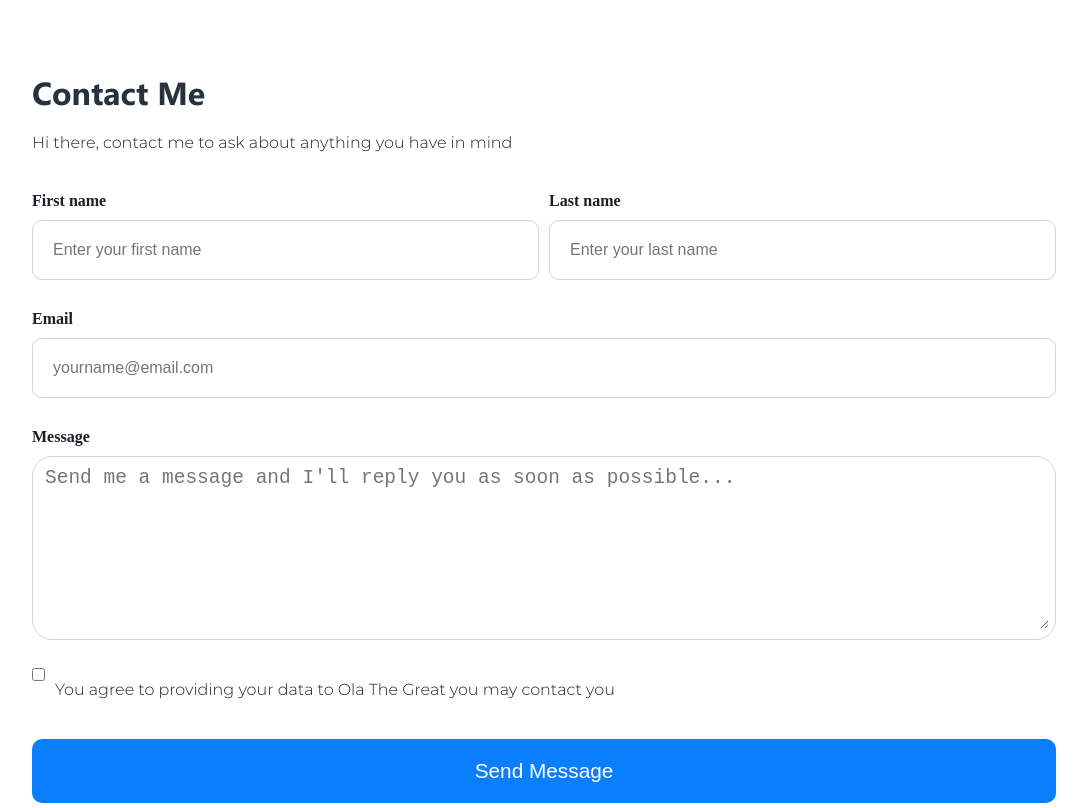
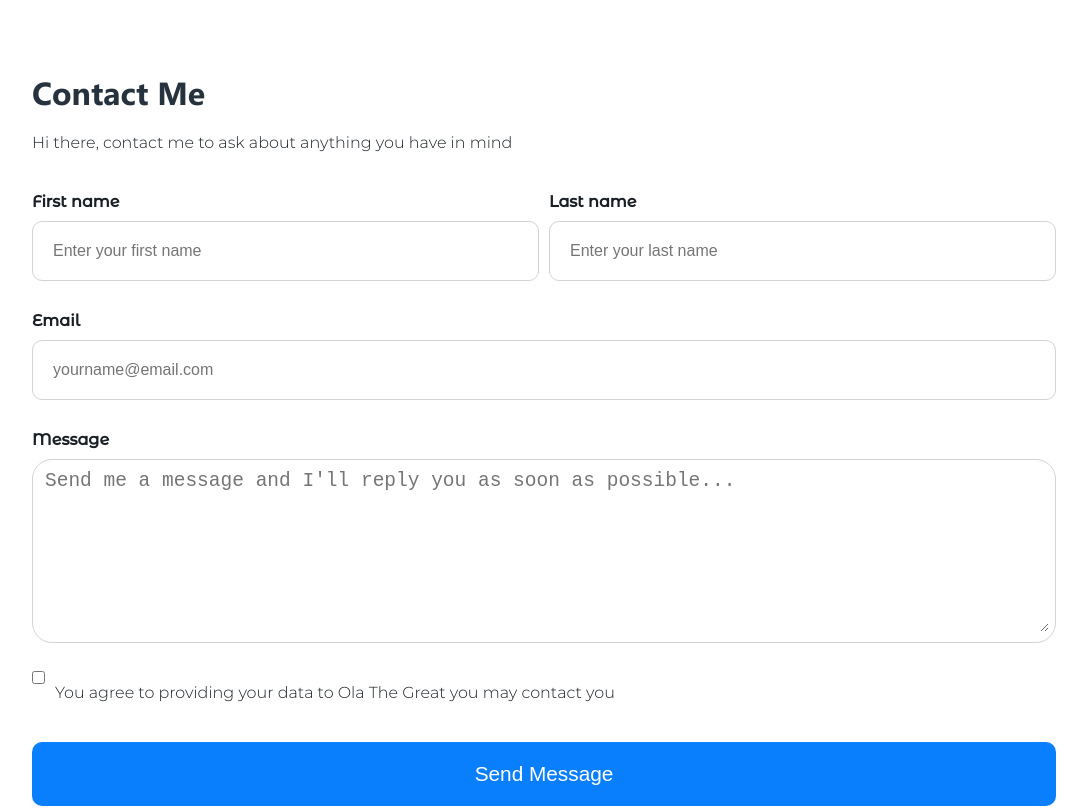
Before and after one commit to olathegreat/hnginternship-task-1, a React (Create React App) app: page /contact in a window 1280 px wide. Shown: the top 808 px of the page, without its empty margins (96-1183 px from the left). Built offline with nearby package versions, Linux system fonts and the light colour scheme; a web font is replaced by a local one.

Commit message:
style:the label is changed back to montserrat medium

```diff
--- a/src/components/style.css
+++ b/src/components/style.css
@@ -281,7 +281,7 @@ footer span{
 }
 .contact label{
     font-weight: 900;
-    font-family: futuranormal;
+    font-family: montserrat-medium;
     font-size: 1em;
     margin-bottom: 10px;
 }
```
